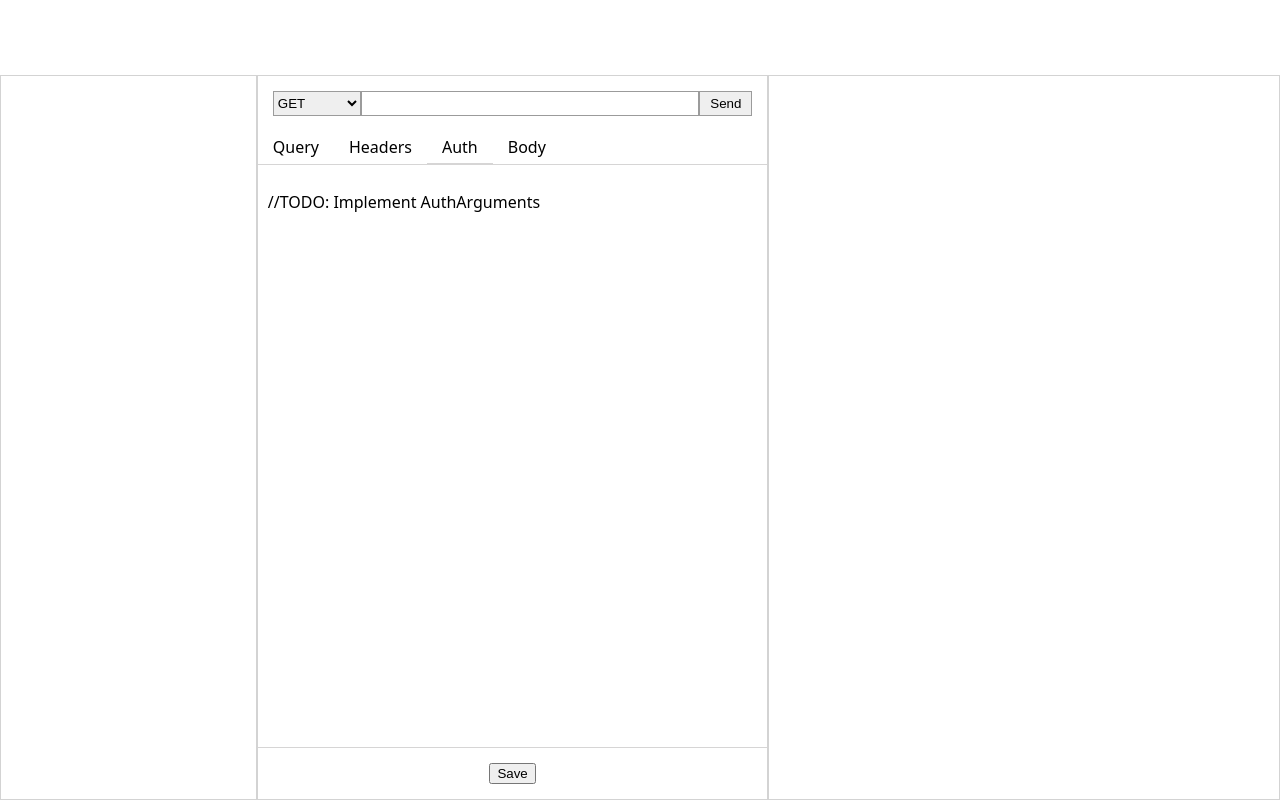
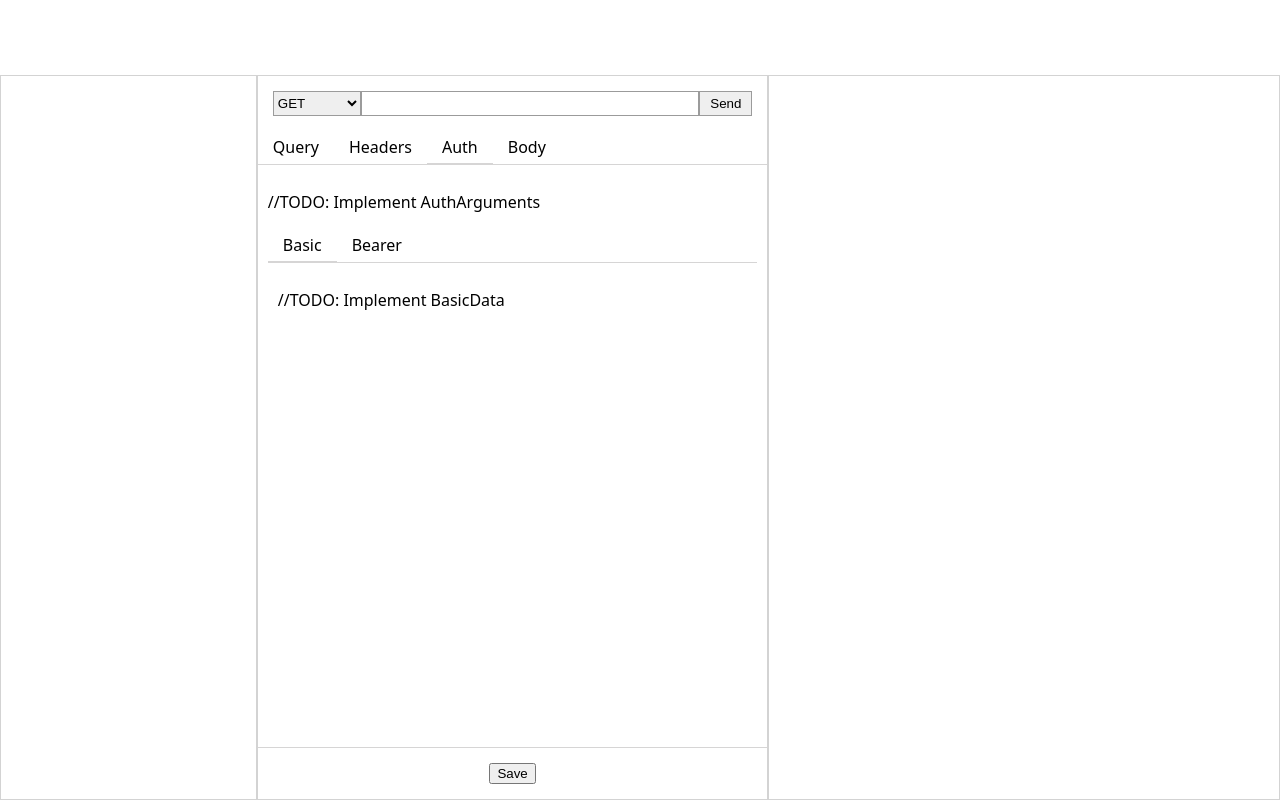
Before and after one commit to Rafael24595/go-api-front, a React (Vite) app: page / in a window 1280 px wide. Both pictures are taken after a click on the label "Auth". Built offline with nearby package versions, Linux system fonts and the light colour scheme.

Commit message:
[FEATRUE] AuthArguments template implemented.

```diff
--- a/src/components/body/client/center-container/client-arguments/auth-arguments/AuthArguments.tsx
+++ b/src/components/body/client/center-container/client-arguments/auth-arguments/AuthArguments.tsx
@@ -1,9 +1,51 @@
+import { useState } from 'react';
 import './AuthArguments.css'
+import { BasicData } from './basic-data/BasicData';
+import { BearerData } from './bearer-data/BearerData';
 
-export function AuthArguments() {
+const VIEW_BASIC = "basic";
+const VIEW_BEARER = "bearer";
+
+const DEFAULT_CURSOR = VIEW_BASIC;
+
+interface AuthArgumentsProps {
+    cursorStatus?: string;
+}
+
+export function AuthArguments({cursorStatus}: AuthArgumentsProps) {
+    const [table, setTable] = useState({
+        cursor: cursorStatus || DEFAULT_CURSOR,
+    });
+
+    const cursorChange = (e: React.ChangeEvent<HTMLInputElement>) => {
+        setTable({...table, cursor: e.target.value})
+    };
+
+    const authChange = (data: any) => {
+
+    }
+
     return (
         <>
             <p>//TODO: Implement AuthArguments</p>
+            <div id="client-argument-auth">
+                <div className="radio-button-group border-bottom">
+                    <input type="radio" id="tag-auth-basic" className="client-tag" name="cursor-auth"
+                        checked={table.cursor === VIEW_BASIC}
+                        value={VIEW_BASIC}
+                        onChange={cursorChange}/>
+                    <label htmlFor="tag-auth-basic">Basic</label>
+                    <input type="radio" id="tag-auth-bearer" className="client-tag" name="cursor-auth"
+                        checked={table.cursor === VIEW_BEARER}
+                        value={VIEW_BEARER}
+                        onChange={cursorChange}/>
+                    <label htmlFor="tag-auth-bearer">Bearer</label>
+                </div>
+            </div>
+            <div id="client-argument-content">
+                {table.cursor === VIEW_BASIC && <BasicData values={{}} onValueChange={authChange}/>}
+                {table.cursor === VIEW_BEARER && <BearerData values={{}} onValueChange={authChange}/>}
+            </div>
         </>
     )
 }
--- /dev/null
+++ b/src/components/body/client/center-container/client-arguments/auth-arguments/basic-data/BasicData.tsx
@@ -0,0 +1,15 @@
+import './BasicData.css'
+
+interface BasicProps {
+    values?: any
+    onValueChange: (data: any) => void;
+}
+
+export function BasicData({values, onValueChange}: BasicProps) {
+    console.log(values)
+    return (
+        <>
+            <p>//TODO: Implement BasicData</p>
+        </>
+    )
+}
--- /dev/null
+++ b/src/components/body/client/center-container/client-arguments/auth-arguments/bearer-data/BearerData.tsx
@@ -0,0 +1,15 @@
+import './BearerData.css'
+
+interface BearerDataProps {
+    values?: any
+    onValueChange: (data: any) => void;
+}
+
+export function BearerData({values, onValueChange}: BearerDataProps) {
+    console.log(values)
+    return (
+        <>
+            <p>//TODO: Implement BearerData</p>
+        </>
+    )
+}
```
Also changed, not shown: src/components/body/client/center-container/client-arguments/auth-arguments/basic-data/BasicData.css (added), src/components/body/client/center-container/client-arguments/auth-arguments/bearer-data/BearerData.css (added).
